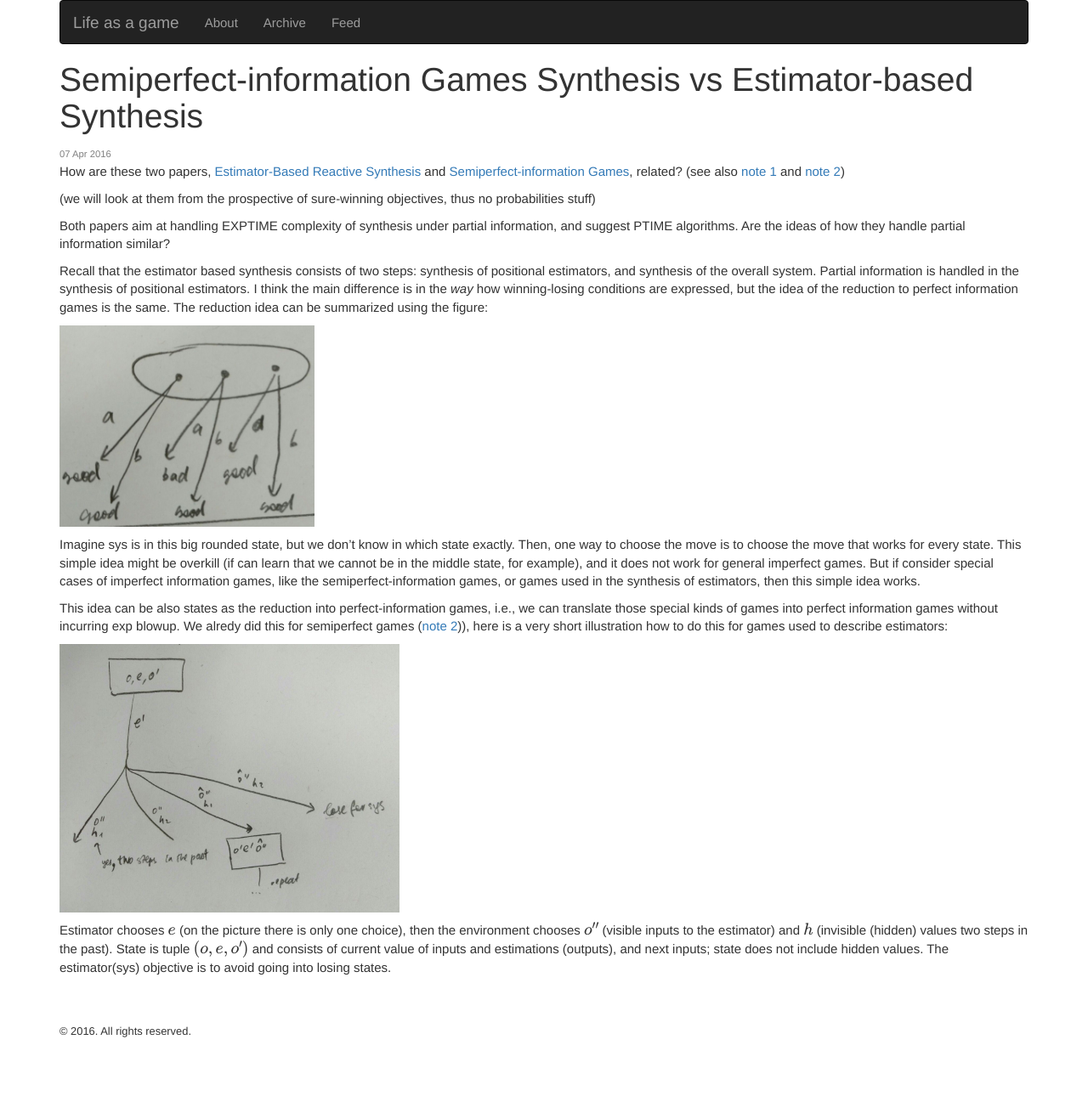
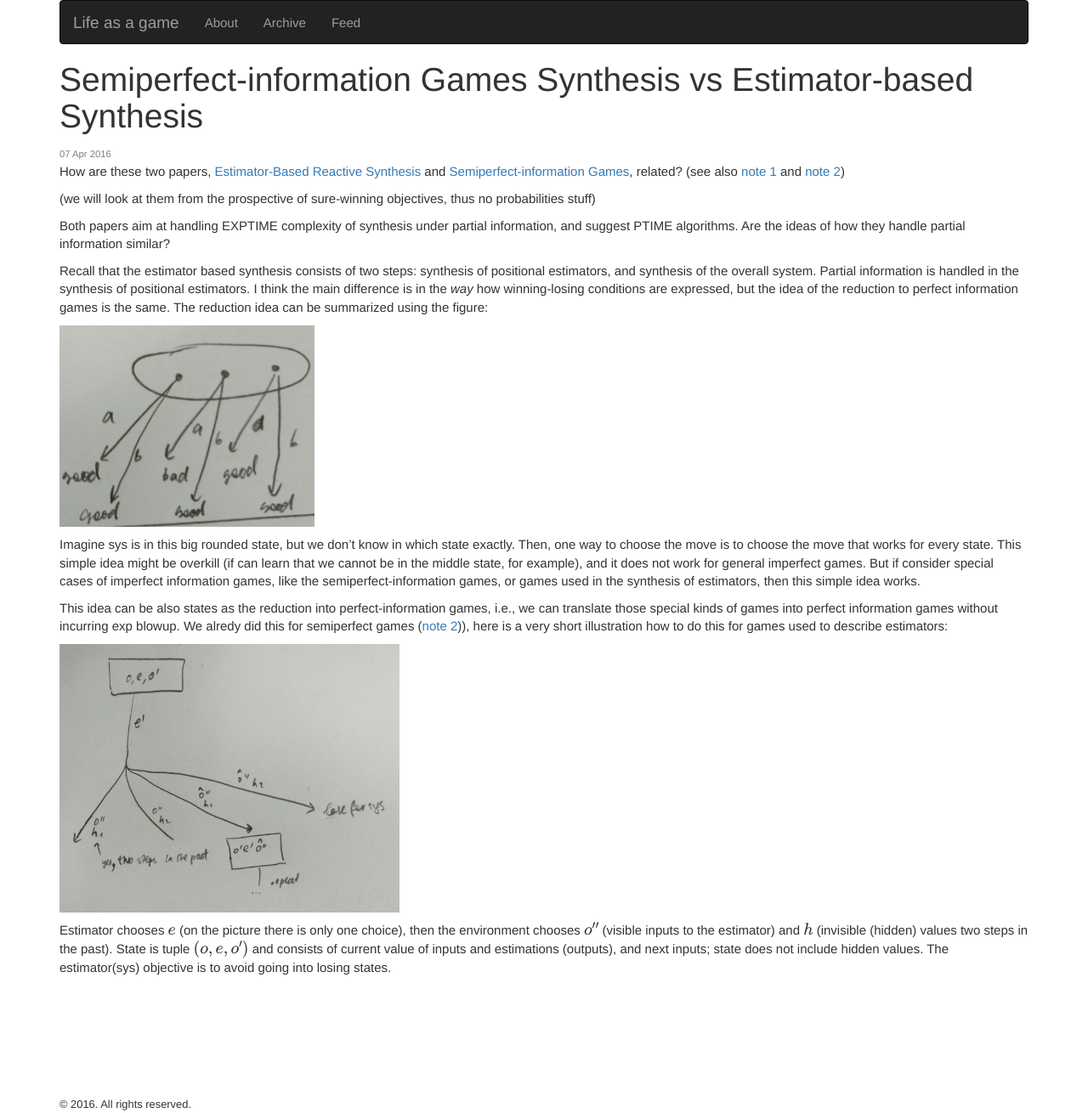
Before and after one commit to 5nizza/5nizza.github.io, a Jekyll site: the page built from _posts/2016-04-07-semi-perfect-synthesis-vs-estimator-synthesis.md, in a window 1280 px wide. Shown: the whole page at 85% size. Built offline with Jekyll 4.4.1, drawn with Linux system fonts in a browser that asks for light colours; nearby versions of some CDN libraries; formulas are drawn with MathJax 3; comment, search, counter and statistics services are not loaded; before the commit the page ends 1224 px from its top, so only the background shows below that.

Commit message:
small fixes

```diff
--- a/404.html
+++ b/404.html
@@ -6,5 +6,4 @@
 
 <div class="page">
   <h1 class="page-title">404: Page not found</h1>
-  <p class="lead">bad luck....<a href="{{ site.baseurl }}/">Head back home</a></p>
 </div>
--- a/_config.yml
+++ b/_config.yml
@@ -29,10 +29,10 @@
   Feed: '/atom.xml'
 
 markdown: kramdown
-kramdown:
-  coderay_line_numbers: nil
+highlighter: pygments
 
 # Custom vars
 #version:             2.0.0
 #github:
 #  repo:              https://github.com/5nizza/
+#
--- a/_layouts/default.html
+++ b/_layouts/default.html
@@ -45,7 +45,5 @@
     <!-- Placed at the end of the document so the pages load faster -->
     <script src="https://ajax.googleapis.com/ajax/libs/jquery/1.11.3/jquery.min.js"></script>
     <script src="{{ site.baseurl }}/assets/javascripts/bootstrap.min.js"></script>
-    <!-- IE10 viewport hack for Surface/desktop Windows 8 bug -->
-    <!-- <script src="../../assets/js/ie10-viewport-bug-workaround.js"></script> -->
   </body>
 </html>
--- a/_layouts/post.html
+++ b/_layouts/post.html
@@ -30,5 +30,9 @@
 
 <br/>
 <br/>
+<br/>
+<br/>
+<br/>
+<br/>
 
 {% include comments.html %}
```
